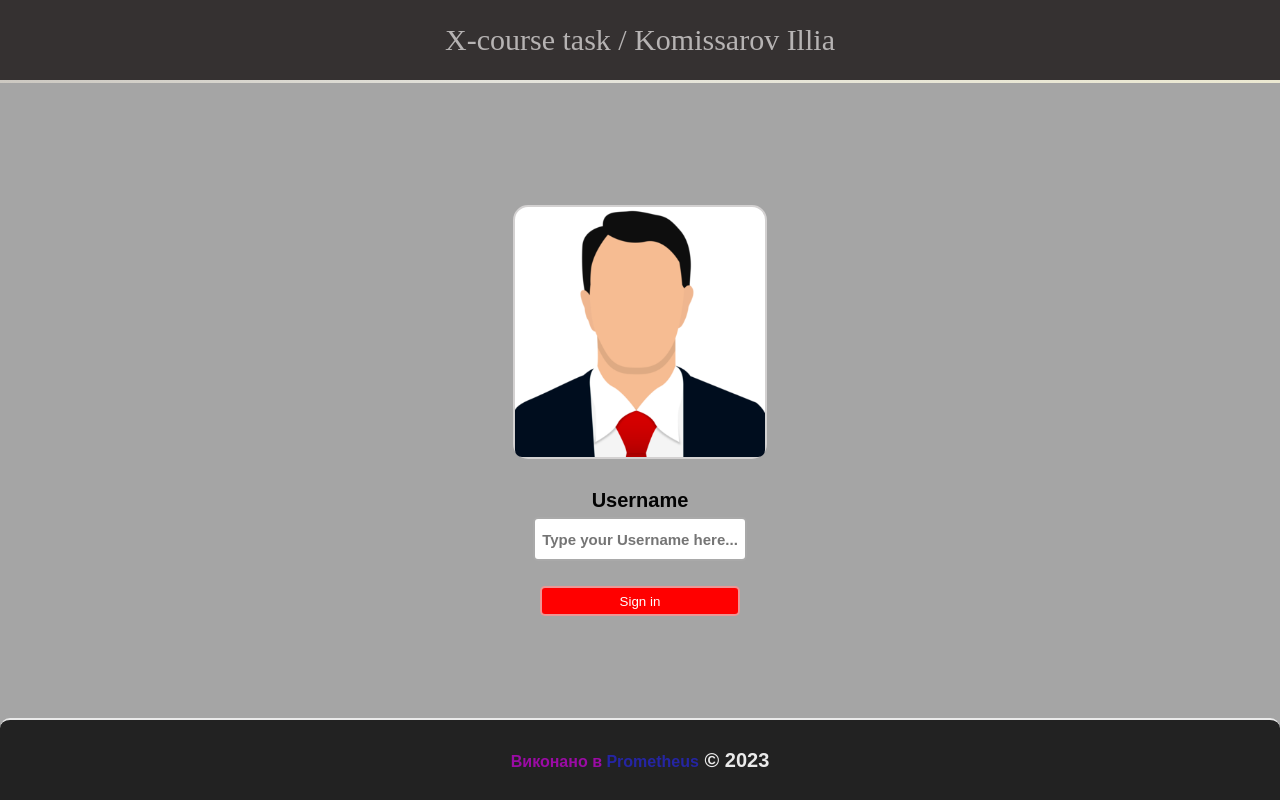
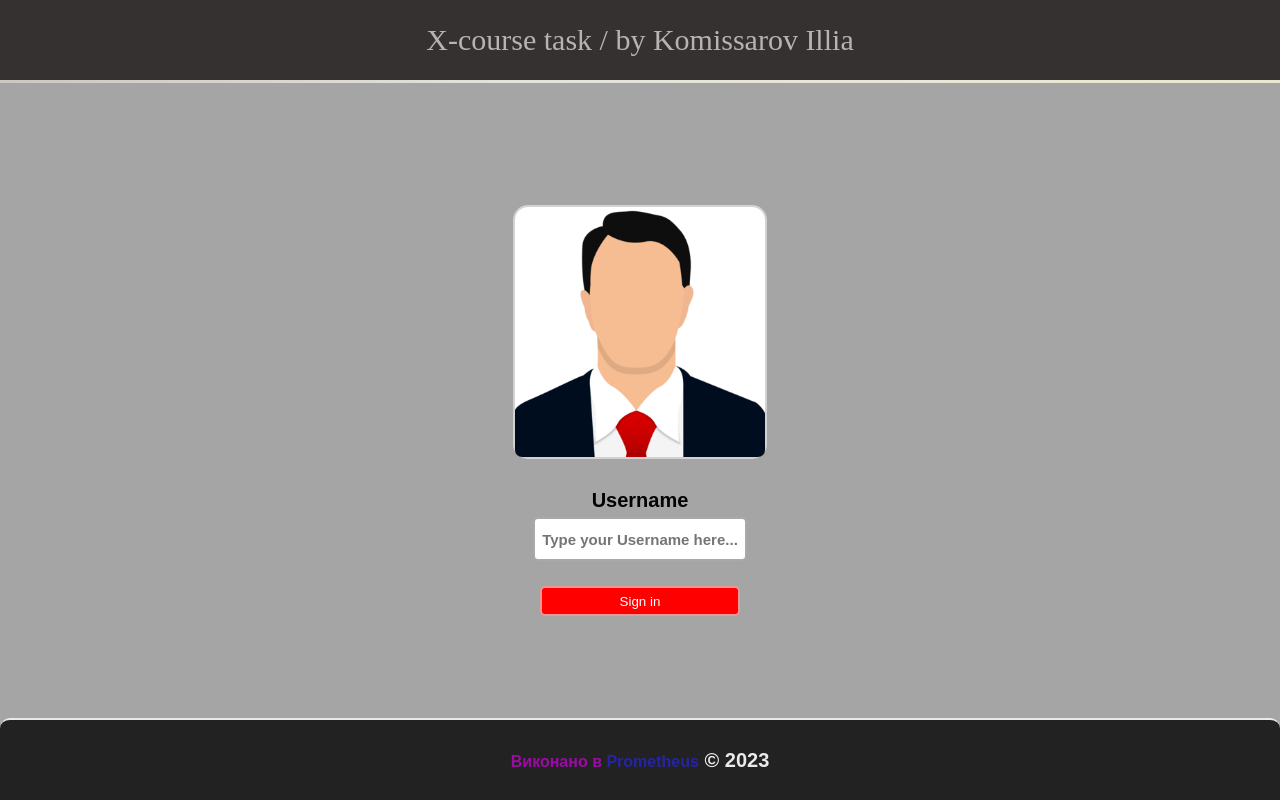
Before and after one commit to IlliaKomissarov/prometheus-x-course-task, a React (Create React App) app: page / in a window 1280 px wide. Built offline with nearby package versions, Linux system fonts and the light colour scheme.

Commit message:
Update Header.js

```diff
--- a/src/components/Header/Header.js
+++ b/src/components/Header/Header.js
@@ -12,7 +12,7 @@ export default function Header() {
 
   return (
     <header className="header">
-      <h1 className="brand">X-course task / Komissarov Illia</h1>
+      <h1 className="brand">X-course task / by Komissarov Illia</h1>
       {LocalStorageService.get('username') ? (
         <div className="right-container">
           <Link className="cart" to="/cart">
```
